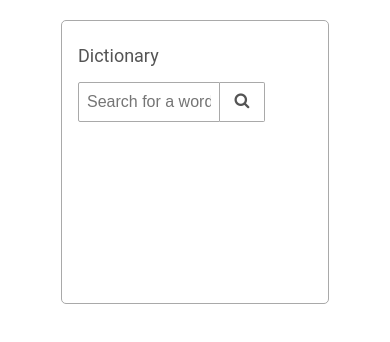
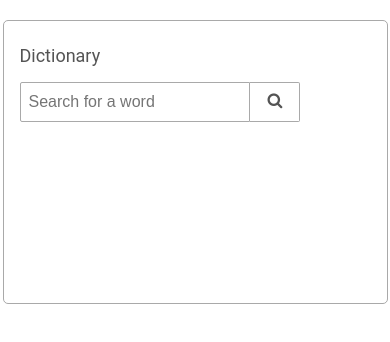
Before and after one commit to H7amady/dictionary-widget, a plain HTML site: page index.html in a window 390 px wide. Drawn offline with Linux system fonts and the light colour scheme.

Commit message:
add changes

```diff
--- a/css/style.css
+++ b/css/style.css
@@ -97,3 +97,9 @@ body {
     margin-left: 50px;
     padding: 20px 0;
 }
+
+@media only screen and (max-width: 600px) {
+    .container{
+        width: 90%;
+    }
+  }
```
